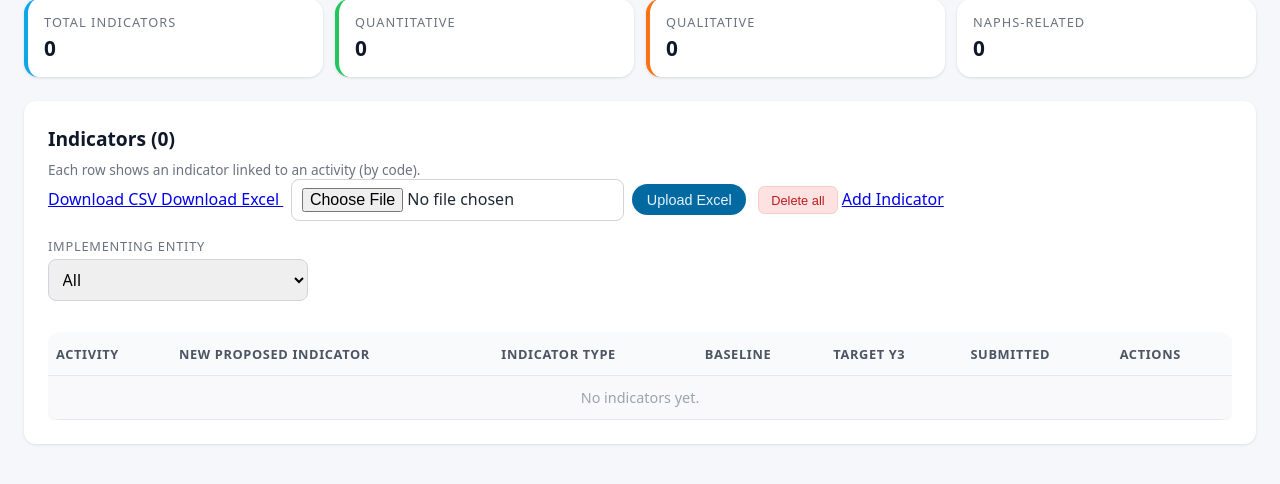
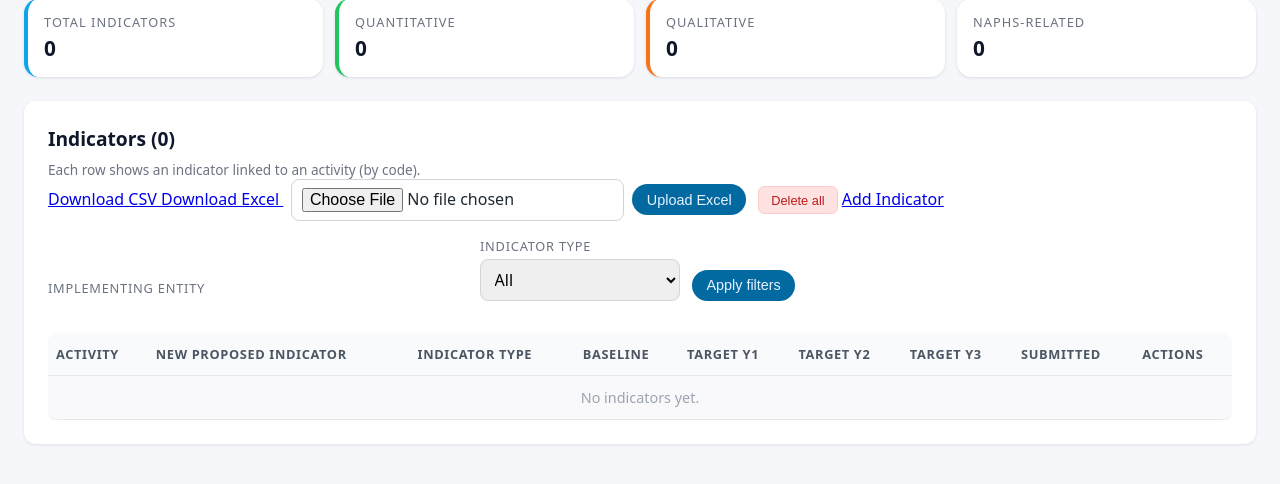
Before and after one commit to Rwunganira/pfund, a Flask app: page /indicators in a window 1280 px wide. Shown: the part 143-627 px from the top of the page. Run offline with Flask 3, Linux system fonts and the light colour scheme; the visitor is signed in with stand-in values (Sample User, id 1); data that the repository does not hold is empty.

Commit message:
indicators view

```diff
--- a/activity_routes.py
+++ b/activity_routes.py
@@ -1435,11 +1435,15 @@ def indicators_list():
     """View all indicators linked to activities."""
     # Filter by implementing entity (from Activity)
     entity_list = request.args.getlist("implementing_entity")
+    # Filter by indicator type (Quantitative / Qualitative)
+    type_filter = (request.args.get("indicator_type") or "").strip()
 
     # Base query
     query = db.session.query(Indicator).join(Activity, Indicator.activity_id == Activity.id)
     if entity_list:
         query = query.filter(Activity.implementing_entity.in_(entity_list))
+    if type_filter in ("Quantitative", "Qualitative"):
+        query = query.filter(Indicator.indicator_type == type_filter)
 
     # Simple read-only view of all indicators with their activities
     try:
@@ -1494,6 +1498,7 @@ def indicators_list():
         indicator_summary=indicator_summary,
         entities=entities,
         entity_filter=",".join(entity_list) if entity_list else "",
+        type_filter=type_filter,
     )
 
 
--- a/templates/indicators.html
+++ b/templates/indicators.html
@@ -68,17 +68,33 @@
             {% endif %}
         </div>
 
-        <!-- Implementing Entity Filter -->
+        <!-- Filters -->
         <form method="get" class="indicator-filters" style="margin-bottom: 1rem; display:flex; gap:0.75rem; align-items:flex-end; flex-wrap:wrap;">
-            <div class="field-group" style="max-width:260px;">
-                <label for="implementing_entity">Implementing Entity</label>
-                <select id="implementing_entity" name="implementing_entity" onchange="this.form.submit()">
+            <div class="field-group" style="max-width:420px;">
+                <label>Implementing Entity</label>
+                <div class="indicator-entity-options" style="display:flex; flex-wrap:wrap; gap:0.5rem;">
+                    {% for e in entities or [] %}
+                        <label class="checkbox-inline" style="font-size:0.85rem;">
+                            <input type="checkbox"
+                                   name="implementing_entity"
+                                   value="{{ e }}"
+                                   {% if entity_filter and e in entity_filter.split(',') %}checked{% endif %}>
+                            <span>{{ e }}</span>
+                        </label>
+                    {% endfor %}
+                </div>
+            </div>
+
+            <div class="field-group" style="max-width:200px;">
+                <label for="indicator_type_filter">Indicator Type</label>
+                <select id="indicator_type_filter" name="indicator_type">
                     <option value="">All</option>
-                    {% for e in entities or [] %}
-                        <option value="{{ e }}" {% if entity_filter and e in entity_filter.split(',') %}selected{% endif %}>{{ e }}</option>
-                    {% endfor %}
+                    <option value="Quantitative" {% if type_filter == 'Quantitative' %}selected{% endif %}>Quantitative</option>
+                    <option value="Qualitative" {% if type_filter == 'Qualitative' %}selected{% endif %}>Qualitative</option>
                 </select>
             </div>
+
+            <button type="submit" class="secondary">Apply filters</button>
         </form>
 
         <div class="table-wrapper">
@@ -89,6 +105,8 @@
                         <th>New Proposed Indicator</th>
                         <th>Indicator Type</th>
                         <th class="col-small">Baseline</th>
+                        <th class="col-small">Target Y1</th>
+                        <th class="col-small">Target Y2</th>
                         <th class="col-small">Target Y3</th>
                         <th>Submitted</th>
                         {% if current_user.role == 'admin' %}
@@ -116,6 +134,16 @@
                             </span>
                         </td>
                         <td class="num col-small">
+                            <span class="truncate-text" title="{{ ind.target_year1 or '' }}">
+                                {{ ind.target_year1 or '-' }}
+                            </span>
+                        </td>
+                        <td class="num col-small">
+                            <span class="truncate-text" title="{{ ind.target_year2 or '' }}">
+                                {{ ind.target_year2 or '-' }}
+                            </span>
+                        </td>
+                        <td class="num col-small">
                             <span class="truncate-text" title="{{ ind.target_year3 or '' }}">
                                 {{ ind.target_year3 or '-' }}
                             </span>
@@ -137,7 +165,7 @@
                     </tr>
                 {% else %}
                     <tr>
-                        <td colspan="8" class="empty">No indicators yet.</td>
+                        <td colspan="10" class="empty">No indicators yet.</td>
                     </tr>
                 {% endfor %}
                 </tbody>
```
